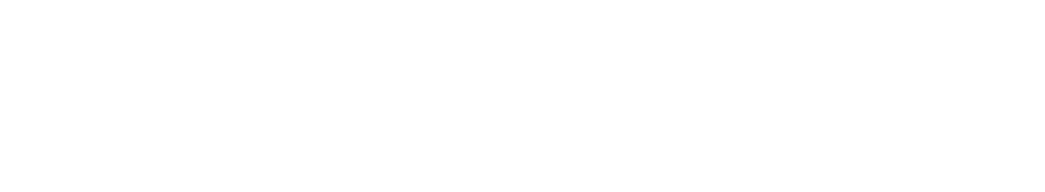
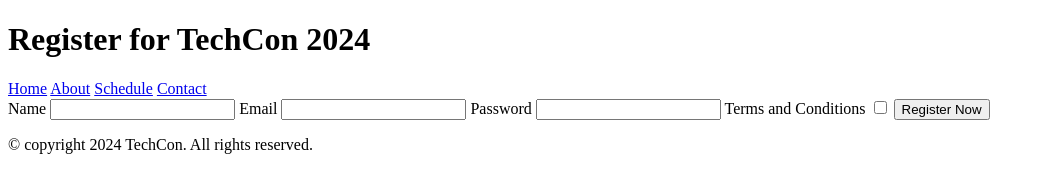
Before and after one commit to Kenward-dev/TechCon_HTML, a plain HTML site: page techcon_website/register.html in a window 1280 px wide. Shown: the whole page, without its empty margins (0-1045 px from the left). Drawn offline with Linux system fonts and the light colour scheme.

Commit message:
add register page

```diff
--- a/techcon_website/register.html
+++ b/techcon_website/register.html
@@ -0,0 +1,43 @@
+<!DOCTYPE html>
+<html lang="en">
+<head>
+    <meta charset="UTF-8">
+    <meta name="viewport" content="width=device-width, initial-scale=1.0">
+    <title>Register</title>
+</head>
+<body>
+    <header>
+        <h1>Register for TechCon  2024</h1>
+
+        <nav>
+            <a href="index.html">Home</a>
+            <a href="about.html">About</a>
+            <a href="schedule.html">Schedule</a>
+            <a href="contact.html">Contact</a>
+        </nav>
+    </header>
+
+    <main>
+        <form action="">
+            <label for="name">Name</label>
+            <input type="text" id="name" name="name" required>
+
+            <label for="email">Email</label>
+            <input type="email" id="email" name="email" required>
+
+            <label for="password">Password</label>
+            <input type="password" id="password" name="password" required>
+            <label for="terms">Terms and Conditions</label>
+            <input type="checkbox" id="terms" name="terms" required>
+
+            <button type="submit">Register Now</button>
+        </form>
+    </main>
+
+    <footer>
+        <p>
+            &copy; copyright 2024 TechCon. All rights reserved.
+        </p>
+    </footer>
+</body>
+</html>
```
Also changed, not shown: techcon_website/schedule.html (indentation only).
